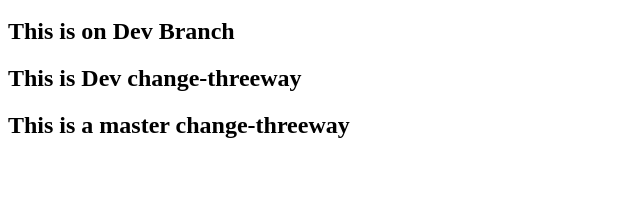
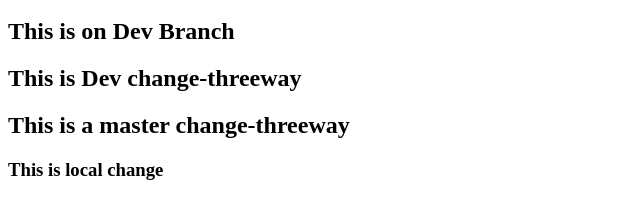
Before and after one commit to mohanraz81/webtest1008, a plain HTML site: page index.html in a window 1280 px wide. Shown: the part 48-266 px from the top of the page, without its empty margins (0-640 px from the left). Drawn offline with Linux system fonts and the light colour scheme.

Commit message:
local Change

```diff
--- a/index.html
+++ b/index.html
@@ -2,3 +2,4 @@
 <h2>This is on Dev Branch</h2>
 <h2> This is Dev change-threeway</h2>
 <h2> This is a master change-threeway</h2>
+<h3>This is local change</h3>
```
